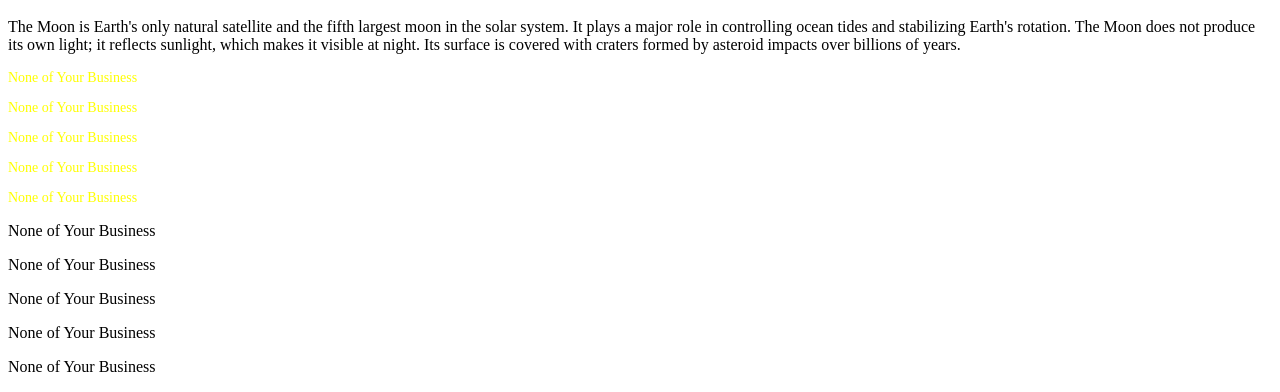
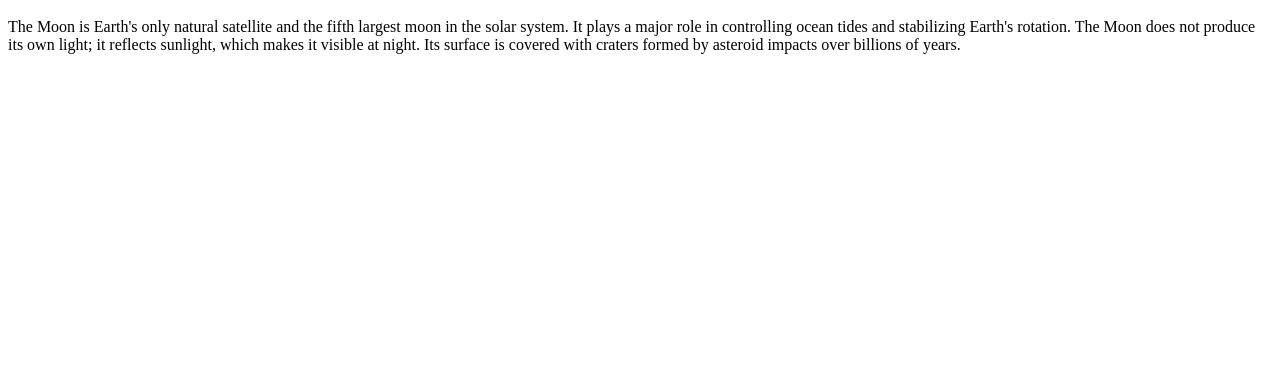
Before and after one commit to ahimbisibwelouis6-cpu/ahimbisibwe-louis-coursework, a plain HTML site: page index.html in a window 1280 px wide. Shown: the part 533-925 px from the top of the page. After the commit the page ends 800 px from the top, so only its background shows below. Drawn offline with Linux system fonts and the light colour scheme.

Commit message:
original form

```diff
--- a/index.html
+++ b/index.html
@@ -7,16 +7,7 @@
     <link rel="icon" type="Image" href="moon5.jpg">
 
 </head>
-<style>
-    .paragraph {
-        color: red;
-        font-size: 20px;
-    }
-    .paragraph {
-        color: yellow;
-        font-size: 14px;
-    }
-</style>
+
 <body>
 
     <header>
@@ -34,21 +25,6 @@
         covered with craters formed by asteroid impacts over billions of years.
     </p>
 
-    <div>
-        <p class="paragraph" style="">None of Your Business</p>
-        <p class="paragraph" style="">None of Your Business</p>
-        <p class="paragraph" style="">None of Your Business</p>
-        <p class="paragraph" style="">None of Your Business</p>
-        <p class="paragraph" style="">None of Your Business</p>
-    </div>
-
-    <div>
-        <p class="paragraph-2" style="">None of Your Business</p>
-        <p class="paragraph-2" style="">None of Your Business</p>
-        <p class="paragraph-2" style="">None of Your Business</p>
-        <p class="paragraph-2" style="">None of Your Business</p>
-        <p class="paragraph-2" style="">None of Your Business</p>
-    </div>
 
 </body>
 </html>
```
